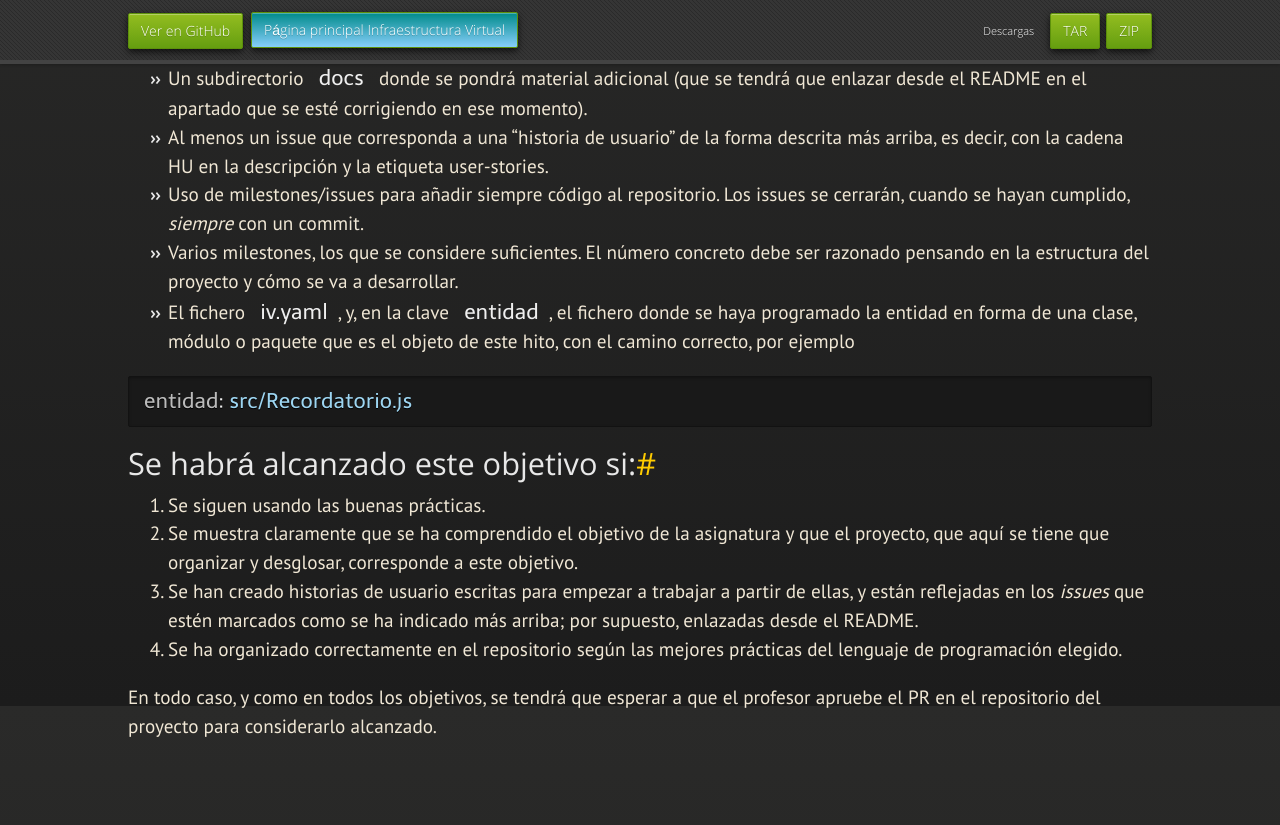
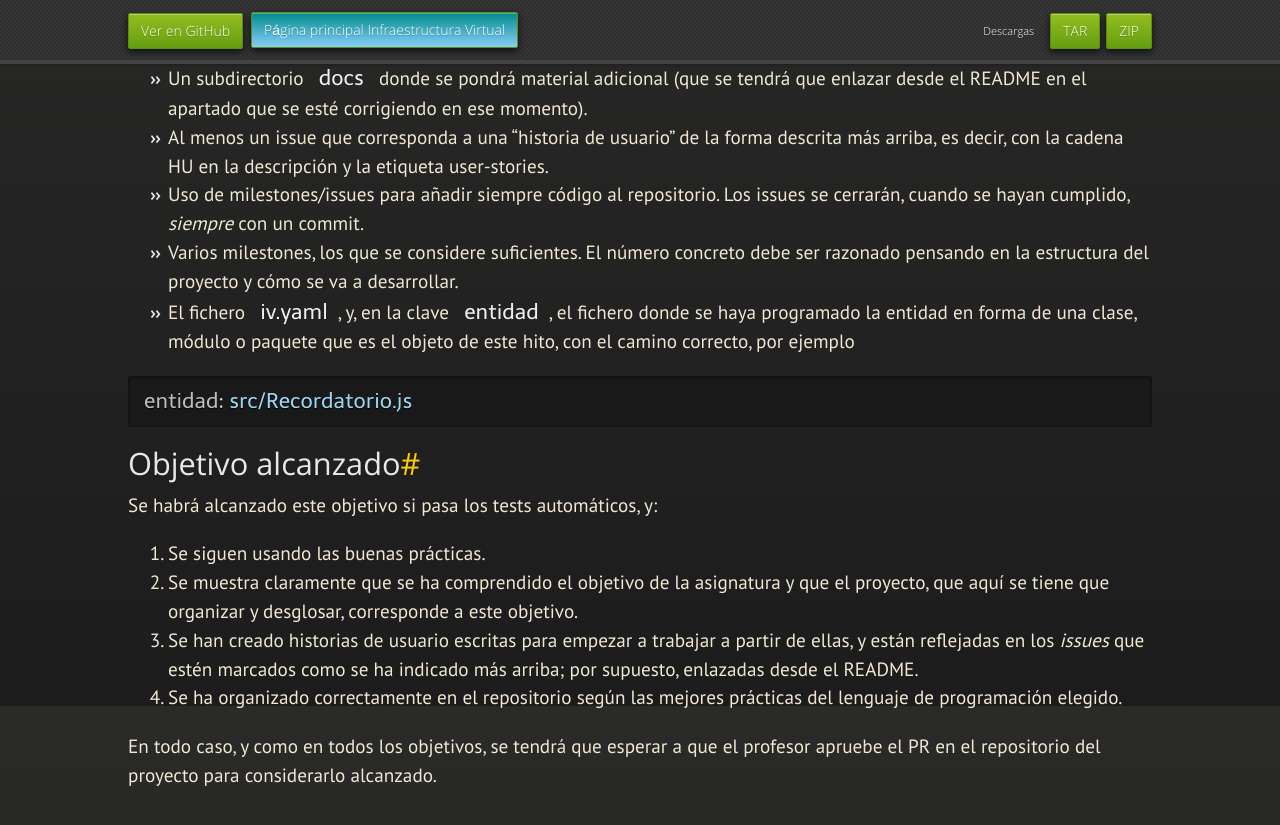
Before and after one commit to JJ/IV, a Jekyll site: the page built from documentos/proyecto/1.Infraestructura.md, in a window 1280 px wide and 900 px high, scrolled down 3794 px. Shown: the top 825 px of the window. Built offline with Jekyll 4.4.1, drawn with Linux system fonts in a browser that asks for light colours; nearby versions of some CDN libraries; some web fonts are replaced; our own code applies the rules of GitHub Pages for plain Markdown files.

Commit message:
Sync documentos/proyecto/1.Infraestructura.md de master a gh-pages

````diff
--- a/documentos/proyecto/1.Infraestructura.md
+++ b/documentos/proyecto/1.Infraestructura.md
@@ -190,7 +190,7 @@
 ## Entrega de la práctica
 
 Subir los fuentes a GitHub y añadir al
-[fichero](https://github.com/JJ/IV-20-21/blob/master/proyectos/hito-1.md) el
+[fichero](https://github.com/JJ/IV-21-22/blob/master/proyectos/objetivo-1) el
 nombre del proyecto, el autor y un enlace al mismo y hacer un **pull request**.
 
 A partir de este hito, habrá que especificar ficheros y otros
@@ -241,8 +241,9 @@
 entidad: src/Recordatorio.js
 ```
 
-## Se habrá alcanzado este objetivo si:
+## Objetivo alcanzado
 
+Se habrá alcanzado este objetivo si pasa los tests automáticos, y:
 
 1. Se siguen usando las buenas prácticas.
 2. Se muestra claramente que se ha
````
